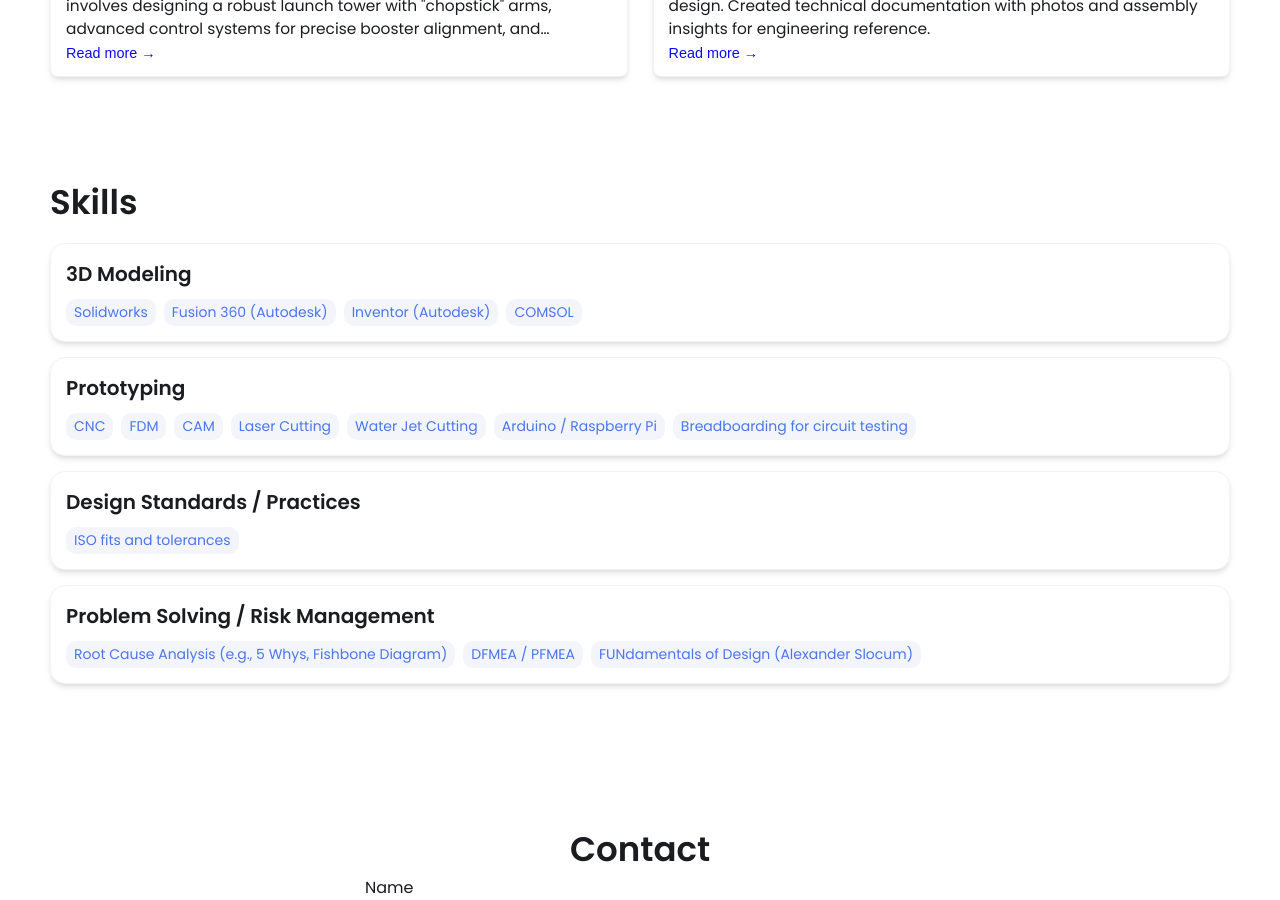
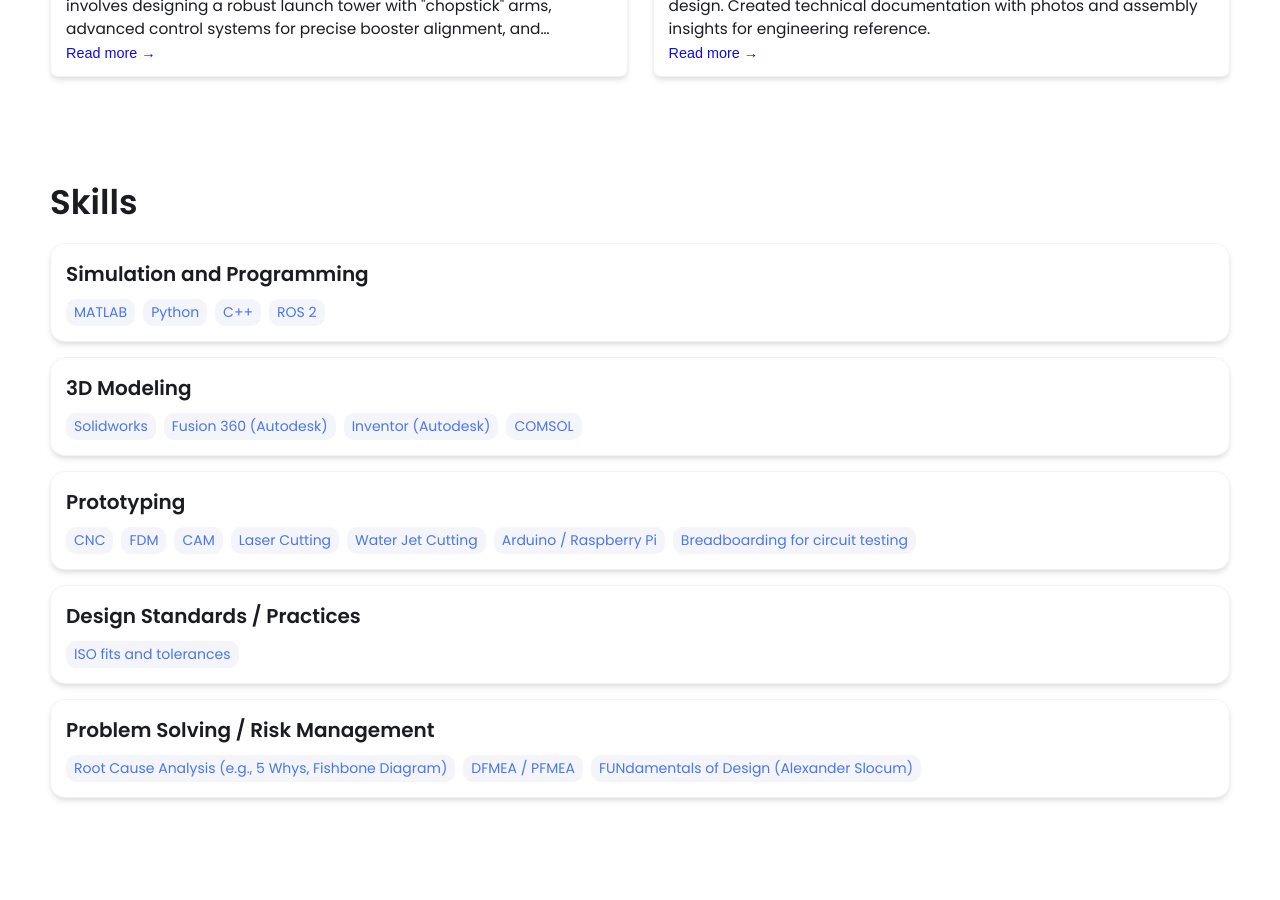
Before and after one commit to klee-eng/klee-eng.github.io, a Jekyll site: the page built from index.html, in a window 1280 px wide and 900 px high, scrolled down 1449 px. Built offline with Jekyll 4.4.1, drawn with Linux system fonts in a browser that asks for light colours.

Commit message:
Update _config.yml

```diff
--- a/_config.yml
+++ b/_config.yml
@@ -46,6 +46,12 @@ external-links:    # input only your own url slug. The icons with missing entrie
 
 # Skills Section - Add the list of your Skills by categories/tools. The indentation for each level needs to be precise.
 skills:
+  - category: Simulation and Programming
+    tools:
+    - MATLAB
+    - Python
+    - C++
+    - ROS 2
   - category: 3D Modeling
     tools:
     - Solidworks
```
